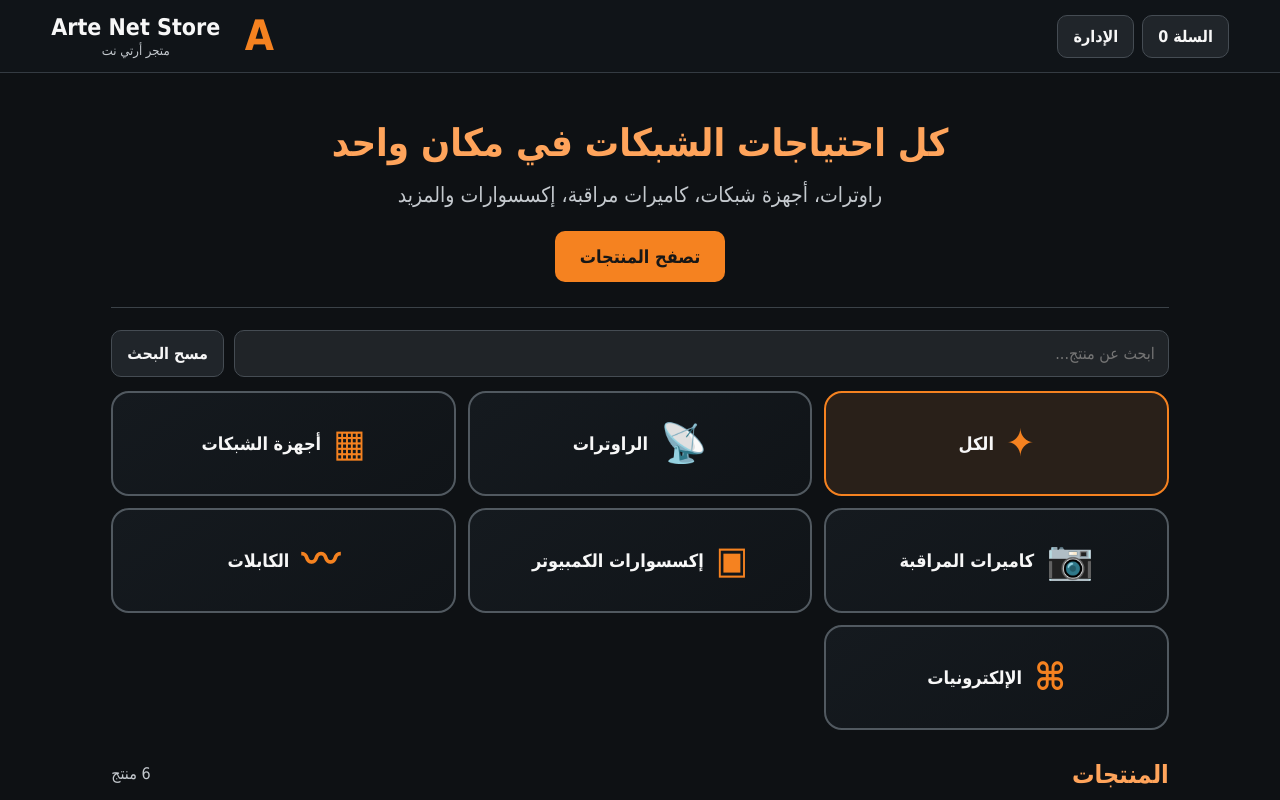
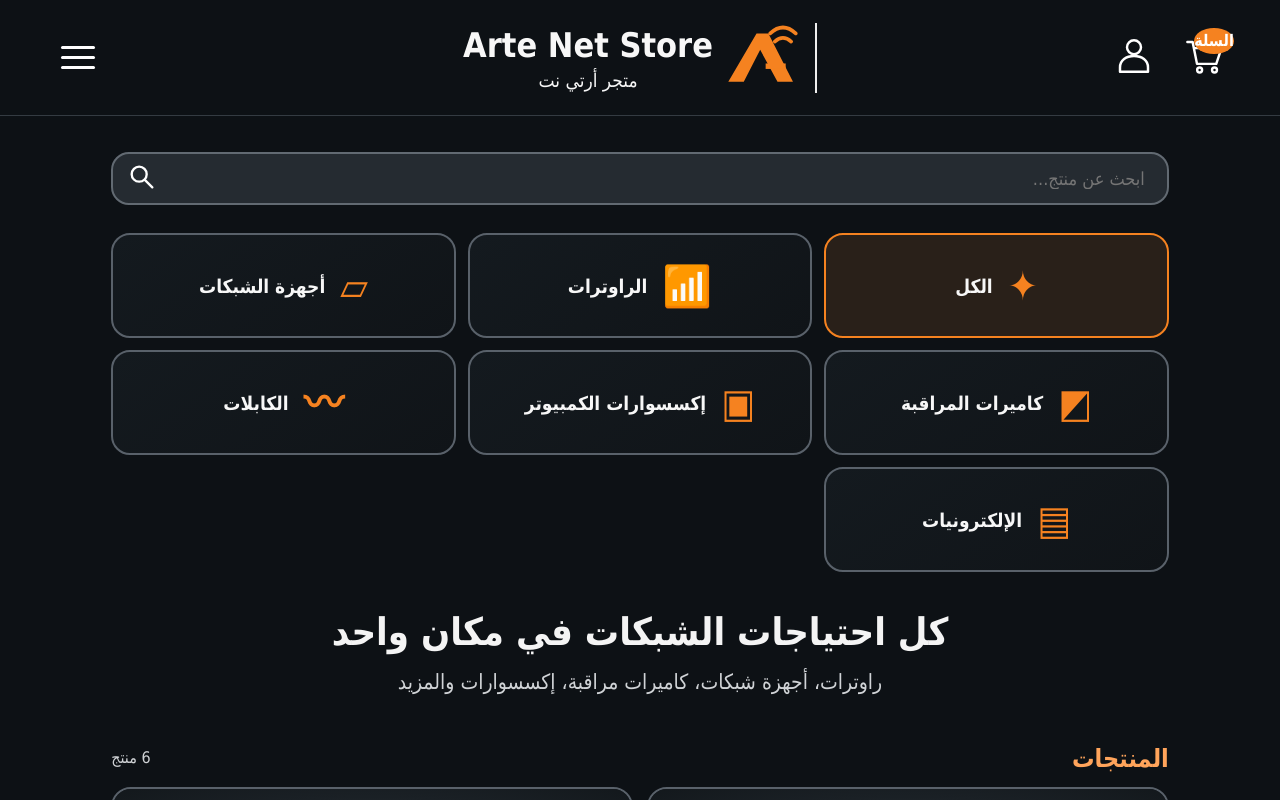
Before and after one commit to artenet2012-sys/arte-net-store, a plain HTML site: page index.html in a window 1280 px wide. Shown: the top 800 px of the page. Drawn offline with Linux system fonts and the light colour scheme.

Commit message:
Add files via upload

```diff
--- a/index.html
+++ b/index.html
@@ -4,24 +4,24 @@
 <meta charset="utf-8"><meta name="viewport" content="width=device-width,initial-scale=1">
 <title>Arte Net Store | متجر أرتي نت</title>
 <style>
-:root{--bg:#0e1114;--surface:#171b20;--surface2:#20262c;--line:#414950;--white:#f7f7f7;--muted:#c4c9ce;--orange:#f58220}
+ :root{--bg:#0d1115;--surface:#171d22;--surface2:#20272d;--line:#555d65;--white:#f7f7f7;--muted:#d0d3d6;--orange:#f58220}
 *{box-sizing:border-box}html{scroll-behavior:smooth}body{margin:0;background:var(--bg);color:var(--white);font-family:Tahoma,Arial,sans-serif}
-header{position:sticky;top:0;z-index:5;background:#101418;border-bottom:1px solid #343b42;padding:12px 4%;display:flex;align-items:center;justify-content:space-between;gap:12px}
-.brand-wrap{display:flex;align-items:center;gap:12px}.brand-mark{width:54px;height:48px;display:grid;place-items:center;color:var(--orange);font-size:42px;font-weight:900;line-height:1}.brand{font-size:23px;font-weight:800;direction:ltr;text-align:left}.brand small{display:block;direction:rtl;text-align:center;color:var(--muted);font-size:13px;font-weight:400;margin-top:3px}
-.header-actions{display:flex;gap:8px;align-items:center}button,input,select,textarea{font:inherit}button{border:1px solid transparent;border-radius:10px;padding:11px 15px;background:var(--orange);color:#171717;font-weight:700;cursor:pointer}button.secondary{background:#20252a;border:1px solid #454c53;color:var(--white)}button.danger{background:#702b2b;color:#fff}
-.wrap{max-width:1160px;margin:auto;padding:22px 4%}.hero{padding:26px 0 25px;border:0;border-bottom:1px solid #3b4248;border-radius:0;background:transparent;text-align:center}.hero h1{font-size:clamp(25px,4vw,38px);margin:0 0 12px;color:#ffa45b}.hero p{color:var(--muted);font-size:clamp(16px,2.2vw,21px);line-height:1.8;margin:0 0 16px}.hero button{padding:14px 24px;font-size:18px}
-.searchbar{display:flex;gap:10px;margin:22px 0 14px}.field{background:#202428;border:1px solid #454c53;color:var(--white);padding:13px;border-radius:10px;min-width:0}.searchbar input{flex:1;min-width:0}
-.category-grid{display:grid;grid-template-columns:repeat(3,minmax(0,1fr));gap:12px;margin:14px 0 30px}.category-tile{background:linear-gradient(145deg,#151a1f,#101418);border:2px solid #515960;border-radius:18px;min-height:105px;padding:12px;display:flex;align-items:center;justify-content:center;gap:12px;color:var(--white);font-size:18px;font-weight:700;text-align:center}.category-tile .cat-icon{font-size:38px;color:var(--orange);line-height:1}.category-tile.active{border-color:var(--orange);background:#292019}.section-heading{display:flex;justify-content:space-between;align-items:center;margin:24px 0 14px}.section-title{margin:0;color:#ffa45b;font-size:25px}.muted{color:var(--muted);line-height:1.8}
-.grid{display:grid;grid-template-columns:repeat(2,minmax(0,1fr));gap:14px}.card{background:linear-gradient(145deg,#1b2025,#12171b);border:2px solid #4b535a;border-radius:20px;overflow:hidden}.product-img{height:185px;background:radial-gradient(ellipse at center,#303840 0%,#1a2025 65%,#13181c 100%);display:grid;place-items:center;font-size:90px}.cardbody{padding:14px;text-align:center}.card h3{margin:8px 0;font-size:18px}.price{color:#ff922e;font-size:23px;font-weight:800;white-space:nowrap}.tag{font-size:12px;color:#f4c49c;background:#38291d;padding:5px 8px;border-radius:6px;display:inline-block}.row{display:flex;justify-content:space-between;align-items:center;gap:8px}.card .row{flex-direction:column;margin-top:10px}.card .row button{width:min(100%,260px);font-size:17px;padding:12px}
+.site-header{position:relative;z-index:5;background:#0d1115;border-bottom:1px solid #343b42;padding:12px 4%;min-height:116px;display:grid;grid-template-columns:1fr auto 1fr;align-items:center;gap:12px}
+.head-left{display:flex;align-items:center;gap:20px;justify-self:start}.icon-button,.menu-button{background:transparent;border:0;color:#fff;padding:4px;position:relative}.icon-button svg{width:42px;height:42px;fill:none;stroke:#fff;stroke-width:2.8;stroke-linecap:round;stroke-linejoin:round}.cart-count{position:absolute;top:-3px;right:-5px;background:var(--orange);color:#fff;border-radius:50%;min-width:26px;height:26px;display:grid;place-items:center;font-weight:bold;z-index:1}.brand-wrap{display:flex;align-items:center;gap:12px;justify-self:center}.brand-mark{width:92px;height:70px;display:grid;place-items:center;border-right:2px solid #eee;padding-right:12px}.brand-mark svg{width:82px;height:68px}.brand{font-size:clamp(20px,3vw,34px);font-weight:800;direction:ltr;text-align:left;white-space:nowrap}.brand small{display:block;direction:rtl;text-align:center;color:var(--white);font-size:clamp(13px,1.7vw,19px);font-weight:400;margin-top:4px}.menu-button{justify-self:end;display:flex;flex-direction:column;gap:7px;width:48px}.menu-button span{height:3px;width:34px;background:#fff;border-radius:3px;display:block}
+button,input,select,textarea{font:inherit}button{border:1px solid transparent;border-radius:10px;padding:11px 15px;background:var(--orange);color:#171717;font-weight:700;cursor:pointer}button.secondary{background:#20252a;border:1px solid #454c53;color:var(--white)}button.danger{background:#702b2b;color:#fff}
+.wrap{max-width:1160px;margin:auto;padding:18px 4%}.searchbar{display:flex;gap:0;margin:18px 0 28px;position:relative}.field{background:#252b31;border:2px solid #626a72;color:var(--white);padding:14px 18px;border-radius:18px;min-width:0}.searchbar input{flex:1;min-width:0;font-size:18px;padding-right:22px;border-radius:18px}.search-icon{background:transparent;color:white;border:0;position:absolute;left:12px;top:50%;transform:translateY(-50%);padding:4px}.search-icon svg{width:30px;height:30px;fill:none;stroke:#fff;stroke-width:2.5;stroke-linecap:round}
+.category-grid{display:grid;grid-template-columns:repeat(3,minmax(0,1fr));gap:12px;margin:0 0 30px}.category-tile{background:linear-gradient(145deg,#141a1f,#101418);border:2px solid #59616a;border-radius:19px;min-height:105px;padding:12px;display:flex;align-items:center;justify-content:center;gap:15px;color:var(--white);font-size:19px;font-weight:700;text-align:center}.category-tile .cat-icon{font-size:40px;color:var(--orange);line-height:1}.category-tile.active{border-color:var(--orange);background:#292019}.hero{padding:8px 0 20px;border:0;border-radius:0;background:transparent;text-align:center}.hero h1{font-size:clamp(25px,4vw,38px);margin:0 0 10px;color:#f4f4f4}.hero p{color:var(--muted);font-size:clamp(16px,2.2vw,21px);line-height:1.8;margin:0}
+.section-heading{display:flex;justify-content:space-between;align-items:center;margin:22px 0 14px}.section-title{margin:0;color:#ffa45b;font-size:25px}.muted{color:var(--muted);line-height:1.8}.grid{display:grid;grid-template-columns:repeat(2,minmax(0,1fr));gap:14px}.card{background:linear-gradient(145deg,#1b2025,#12171b);border:2px solid #59616a;border-radius:20px;overflow:hidden}.product-img{height:185px;background:radial-gradient(ellipse at center,#303840 0%,#1a2025 65%,#13181c 100%);display:grid;place-items:center;font-size:90px}.cardbody{padding:14px;text-align:center}.card h3{margin:8px 0;font-size:18px}.price{color:#ff922e;font-size:23px;font-weight:800;white-space:nowrap}.tag{font-size:12px;color:#f4c49c;background:#38291d;padding:5px 8px;border-radius:6px;display:inline-block}.row{display:flex;justify-content:space-between;align-items:center;gap:8px}.card .row{flex-direction:column;margin-top:10px}.card .row button{width:min(100%,260px);font-size:17px;padding:12px}
 .panel{background:var(--surface);border:1px solid var(--line);padding:16px;border-radius:12px;margin:13px 0}footer{border-top:1px solid var(--line);padding:22px 5%;color:var(--muted);text-align:center;margin-top:35px}.modal{position:fixed;inset:0;background:#000b;display:none;place-items:center;z-index:10;padding:15px}.modal.show{display:grid}.dialog{background:var(--surface);border:1px solid var(--line);border-radius:12px;padding:18px;width:min(560px,100%);max-height:90vh;overflow:auto}.dialog input,.dialog textarea,.dialog select{width:100%;margin:6px 0 12px}.admin{display:none}.admin.show{display:block}.hidden{display:none!important}
-@media(max-width:600px){header{padding:10px 3%}.brand{font-size:18px}.brand-mark{width:38px;font-size:34px}.header-actions button{padding:9px 10px;font-size:13px}.wrap{padding:18px 4%}.category-grid{grid-template-columns:repeat(2,minmax(0,1fr));gap:9px}.category-tile{min-height:92px;padding:8px;font-size:15px;gap:8px}.category-tile .cat-icon{font-size:32px}.searchbar{gap:7px}.searchbar button{padding:10px}.grid{gap:10px}.product-img{height:130px;font-size:65px}.cardbody{padding:10px}.card h3{font-size:15px}.price{font-size:19px}.card .row button{font-size:14px;padding:10px}.section-title{font-size:22px}}
+@media(max-width:600px){.site-header{padding:9px 3%;min-height:94px;gap:5px}.head-left{gap:10px}.icon-button svg{width:34px;height:34px}.brand-wrap{gap:8px}.brand-mark{width:58px;height:54px;padding-right:7px}.brand-mark svg{width:52px;height:50px}.brand{font-size:19px}.brand small{font-size:13px}.menu-button{width:34px;gap:6px}.menu-button span{width:28px}.wrap{padding:15px 4%}.searchbar{margin:15px 0 22px}.field{padding:12px}.searchbar input{font-size:15px}.category-grid{grid-template-columns:repeat(3,minmax(0,1fr));gap:8px;margin-bottom:24px}.category-tile{min-height:90px;padding:7px 4px;font-size:13px;gap:7px;flex-direction:row;border-radius:16px}.category-tile .cat-icon{font-size:27px}.hero{padding:5px 0 18px}.hero h1{font-size:24px}.hero p{font-size:16px}.section-title{font-size:22px}.grid{gap:10px}.product-img{height:130px;font-size:65px}.cardbody{padding:10px}.card h3{font-size:15px}.price{font-size:19px}.card .row button{font-size:14px;padding:10px}}
 </style></head>
 <body>
-<header><div class="header-actions"><button class="secondary" id="cartButton" onclick="openCart()">🛒 <span id="cartCount">0</span></button><button class="secondary" id="adminButton" onclick="toggleAdmin()">الإدارة</button></div><div class="brand-wrap"><div class="brand-mark">A</div><div class="brand" id="brandName">Arte Net Store<small id="brandSubtitle">متجر أرتي نت</small></div></div></header>
+<header class="site-header"><div class="head-left"><button class="icon-button" id="cartButton" aria-label="السلة" onclick="openCart()"><span class="cart-count" id="cartCount">0</span><svg viewBox="0 0 48 48"><path d="M5 8h6l5 25h22l6-18H14"/><circle cx="19" cy="40" r="2.8"/><circle cx="36" cy="40" r="2.8"/></svg></button><button class="icon-button account-button" aria-label="حساب العميل"><svg viewBox="0 0 48 48"><circle cx="24" cy="14" r="8"/><path d="M8 42v-5c0-8 7-13 16-13s16 5 16 13v5z"/></svg></button></div><div class="brand-wrap"><div class="brand-mark"><svg viewBox="0 0 90 72" role="img" aria-label="Arte Net"><path d="M8 62 39 9l13 0 27 53H62L43 27 25 62Z" fill="#f58220"/><path d="M49 45h22" stroke="#f58220" stroke-width="6"/><path d="M54 9q14-13 28 0M59 18q9-8 18 0" fill="none" stroke="#f58220" stroke-width="4" stroke-linecap="round"/></svg></div><div class="brand" id="brandName">Arte Net Store<small id="brandSubtitle">متجر أرتي نت</small></div></div><button class="menu-button" aria-label="القائمة" onclick="toggleAdmin()"><span></span><span></span><span></span></button></header>
 <main class="wrap" id="store">
-<section class="hero"><div><h1 id="heroTitle">كل احتياجات الشبكات في مكان واحد</h1><p>راوترات، أجهزة شبكات، كاميرات مراقبة، إكسسوارات والمزيد</p><button onclick="document.getElementById('products').scrollIntoView({behavior:'smooth'})">تصفح المنتجات</button></div></section>
-<div class="searchbar"><input class="field" id="search" placeholder="ابحث عن منتج..." oninput="render()"><button class="secondary" onclick="document.getElementById('search').value='';render()">مسح البحث</button></div>
-<div class="category-grid" id="categories"></div><div class="section-heading"><h2 class="section-title" id="products">أحدث المنتجات</h2><span class="muted" id="resultCount"></span></div><div class="grid" id="productGrid"></div>
+<div class="searchbar"><input class="field" id="search" placeholder="ابحث عن منتج..." oninput="render()"><button class="search-icon" aria-label="بحث"><svg viewBox="0 0 32 32"><circle cx="13" cy="13" r="8"/><path d="m19 19 8 8"/></svg></button></div>
+<div class="category-grid" id="categories"></div>
+<section class="hero"><div><h1 id="heroTitle">كل احتياجات الشبكات في مكان واحد</h1><p>راوترات، أجهزة شبكات، كاميرات مراقبة، إكسسوارات والمزيد</p></div></section>
+<div class="section-heading"><h2 class="section-title" id="products">أحدث المنتجات</h2><span class="muted" id="resultCount"></span></div><div class="grid" id="productGrid"></div>
 <section class="panel"><h3 class="section-title" id="paymentTitle">طرق الدفع</h3><p class="muted">فودافون كاش وInstaPay — بيانات الدفع تُضاف من لوحة الإدارة بعد إدخال البيانات الصحيحة. لا توجد بيانات دفع افتراضية.</p><p class="muted" id="paymentNotice">بيانات الدفع لم تُضف بعد.</p></section>
 </main>
 <section class="wrap admin" id="admin"><div class="row"><h2 class="section-title" id="adminTitle">لوحة إدارة المتجر</h2><button class="secondary" onclick="toggleAdmin()">العودة للمتجر</button></div>
@@ -92,7 +92,7 @@ function resetAllTexts(){
  applyStoreTexts();renderTextEditor();render();
 }
 
-function render(){document.getElementById('categories').innerHTML=['الكل',...cats].map((c,i)=>`<button class="category-tile ${active===c?'active':''}" onclick="active=${JSON.stringify(c)};render()"><span class="cat-icon">${({'الكل':'✦','الراوترات':'📡','أجهزة الشبكات':'▦','كاميرات المراقبة':'📷','إكسسوارات الكمبيوتر':'▣','الكابلات':'〰','الإلكترونيات':'⌘'})[c]||'◈'}</span><span>${c}</span></button>`).join('');let q=document.getElementById('search').value.trim();let list=products.filter(p=>(active==='الكل'||p.cat===active)&&p.name.includes(q));document.getElementById('resultCount').textContent=list.length+' منتج';document.getElementById('productGrid').innerHTML=list.map(p=>`<article class="card"><div class="product-img">${p.emoji||'📦'}</div><div class="cardbody">${p.demo?'<span class="tag">مثال تجريبي</span>':''}<h3>${esc(p.name)}</h3><p class="muted">${esc(p.desc||'')}</p><div class="row"><span class="price">${Number(p.price).toLocaleString('ar-EG')} ج.م</span><button onclick="addCart(${p.id})">أضف للسلة</button></div></div></article>`).join('')||'<p class="muted">لا توجد منتجات في هذا القسم.</p>';document.getElementById('cartCount').textContent=cart.reduce((a,b)=>a+b.qty,0);document.getElementById('paymentNotice').textContent=(settings.vodafone||settings.instapay)?'توجد بيانات دفع محفوظة في لوحة الإدارة.':'بيانات الدفع لم تُضف بعد.';document.getElementById('pcat').innerHTML=cats.map(c=>`<option>${c}</option>`).join('');renderAdmin()}
+function render(){document.getElementById('categories').innerHTML=['الكل',...cats].map((c,i)=>`<button class="category-tile ${active===c?'active':''}" onclick="active=${JSON.stringify(c)};render()"><span class="cat-icon">${({'الكل':'✦','الراوترات':'📶','أجهزة الشبكات':'▱','كاميرات المراقبة':'◩','إكسسوارات الكمبيوتر':'▣','الكابلات':'〰','الإلكترونيات':'▤'})[c]||'◈'}</span><span>${c}</span></button>`).join('');let q=document.getElementById('search').value.trim();let list=products.filter(p=>(active==='الكل'||p.cat===active)&&p.name.includes(q));document.getElementById('resultCount').textContent=list.length+' منتج';document.getElementById('productGrid').innerHTML=list.map(p=>`<article class="card"><div class="product-img">${p.emoji||'📦'}</div><div class="cardbody">${p.demo?'<span class="tag">مثال تجريبي</span>':''}<h3>${esc(p.name)}</h3><p class="muted">${esc(p.desc||'')}</p><div class="row"><span class="price">${Number(p.price).toLocaleString('ar-EG')} ج.م</span><button onclick="addCart(${p.id})">أضف للسلة</button></div></div></article>`).join('')||'<p class="muted">لا توجد منتجات في هذا القسم.</p>';document.getElementById('cartCount').textContent=cart.reduce((a,b)=>a+b.qty,0);document.getElementById('paymentNotice').textContent=(settings.vodafone||settings.instapay)?'توجد بيانات دفع محفوظة في لوحة الإدارة.':'بيانات الدفع لم تُضف بعد.';document.getElementById('pcat').innerHTML=cats.map(c=>`<option>${c}</option>`).join('');renderAdmin()}
 function esc(s){return String(s).replace(/[&<>"']/g,c=>({'&':'&amp;','<':'&lt;','>':'&gt;','"':'&quot;',"'":'&#39;'}[c]))}
 function addCart(id){let x=cart.find(x=>x.id===id);x?x.qty++:cart.push({id,qty:1});save();render()}
 function openCart(){document.getElementById('cartModal').classList.add('show');let sum=0;document.getElementById('cartItems').innerHTML=cart.map(x=>{let p=products.find(p=>p.id===x.id);if(!p)return '';sum+=p.price*x.qty;return `<p>${esc(p.name)} × ${x.qty} — ${p.price*x.qty} ج.م <button class="secondary" onclick="removeCart(${x.id})">حذف</button></p>`}).join('')||'<p>السلة فارغة</p>';document.getElementById('total').textContent='الإجمالي: '+sum+' جنيه';document.getElementById('orderNote').textContent=settings.wa?'':'رقم واتساب غير مضبوط بعد. أضفه من لوحة الإدارة.'}
```
